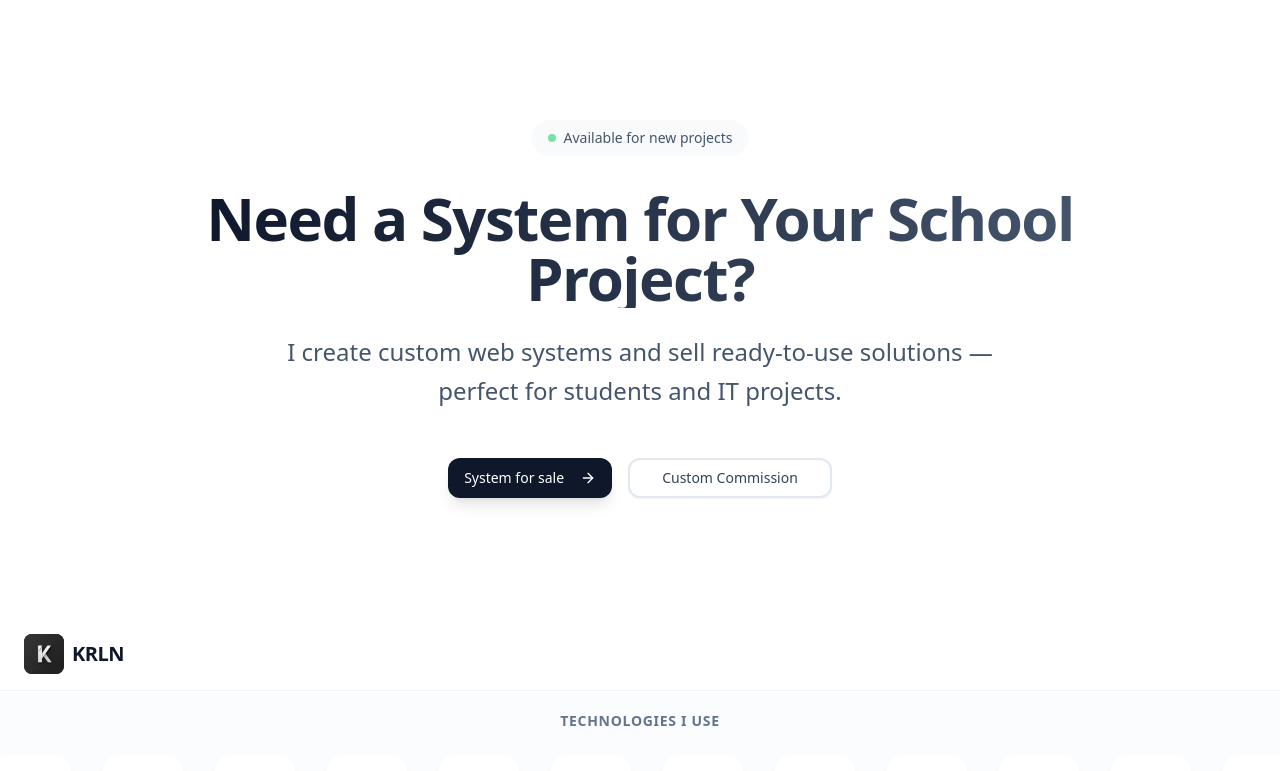
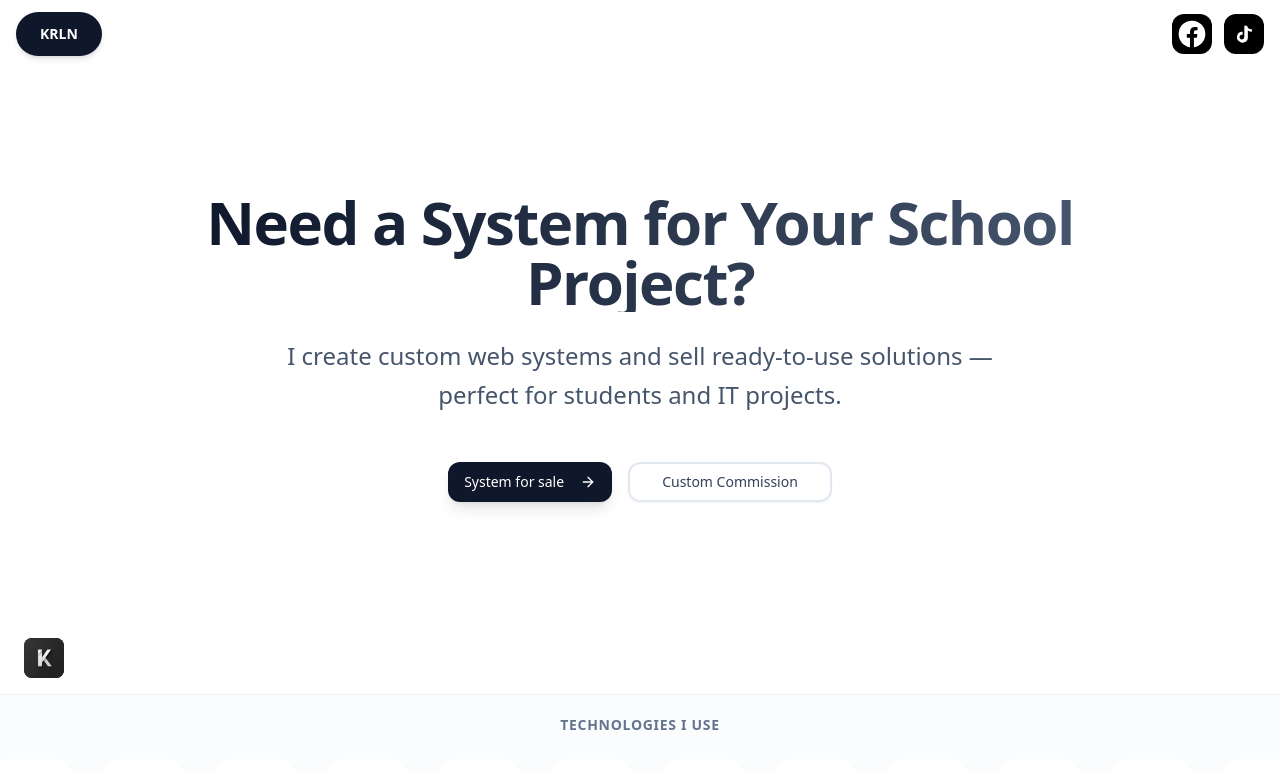
Before and after one commit to Kreliannn/commision_portfolio, a Next.js app: page / in a window 1280 px wide. Shown: the top 771 px of the page. Built offline with nearby package versions, Linux system fonts and the light colour scheme; grey boxes are pictures that could not be loaded.

Commit message:
update hero section add contacts

```diff
--- a/src/app/components/heroSection.tsx
+++ b/src/app/components/heroSection.tsx
@@ -6,10 +6,9 @@ export default function HeroSection() {
 
     return (
       <div className="max-w-4xl mx-auto text-center">
-          <div className="inline-flex items-center gap-2 bg-slate-50 rounded-full px-4 py-2 text-sm font-medium text-slate-600 mb-8">
-            <div className="w-2 h-2 bg-green-500 rounded-full animate-pulse"></div>
-            Available for new projects
-          </div>
+
+
+          <br /><br /><br />
           <h1 className="text-4xl md:text-6xl font-bold tracking-tight mb-6 bg-gradient-to-r from-slate-900 to-slate-600 bg-clip-text text-transparent">
             Need a System for Your School Project?
           </h1>
--- a/src/app/components/navbar.tsx
+++ b/src/app/components/navbar.tsx
@@ -17,7 +17,7 @@ export default function Navbar() {
               className="w-full h-full rounded-lg object-cover group-hover:scale-105 transition-transform duration-300"
             />
           </div>
-          <span className="text-xl font-semibold tracking-tight">KRLN</span>
+
         </div>
 
         {pathname !== "/" && (
--- a/src/app/page.tsx
+++ b/src/app/page.tsx
@@ -7,17 +7,54 @@ import TransactionMobile from "./components/transactionImgMobile"
 import TransactionDesktop from "./components/transactionImgDesktop"
 import CommissionSection from "./components/commisionSection"
 import HeroSection from "./components/heroSection"
-
+import Link from "next/link"
 
 
 export default function HomePage() {
 
   return (
-    <div className="min-h-screen bg-white text-slate-900 font-sans antialiased">
+    <div className="min-h-screen bg-white text-slate-900 font-sans antialiased relative">
+
+   <div className="absolute top-3 w-full flex justify-between items-center px-4">
+      {/* Left item */}
+      <div className="bg-slate-900 rounded-full px-6 py-3 shadow-md text-sm font-bold text-white">
+        <h1>KRLN</h1>
+      </div>
+
+      {/* Right items */}
+      <div className="flex items-center gap-3">
+        <a  href="https://www.facebook.com/profile.php?id=61577572921830" target="_blank" rel="noopener noreferrer" className="z-50">
+            <div className=" text-white w-12 h-12 rounded-xl flex items-center justify-center bg-[#000000] transition-colors duration-300 md:w-10 md:h-10">
+              <svg
+                xmlns="http://www.w3.org/2000/svg"
+                className="w-8 h-8 "
+                fill="currentColor"
+                viewBox="0 0 24 24"
+              >
+                <path d="M22 12a10 10 0 1 0-11.5 9.87v-6.99h-2.4V12h2.4v-1.6c0-2.37 1.41-3.69 3.56-3.69 1.03 0 2.1.18 2.1.18v2.31h-1.18c-1.17 0-1.54.73-1.54 1.48V12h2.63l-.42 2.88h-2.21v6.99A10 10 0 0 0 22 12z" />
+              </svg>
+            </div>
+        </a>
+
+
+        <a href="https://www.tiktok.com/@krelq" target="_blank" rel="noopener noreferrer"  className="z-50">
+          <div className="text-white w-12 h-12 rounded-xl flex items-center justify-center bg-[#000000] transition-colors duration-300 md:w-10 md:h-10">
+            <svg className="w-6 h-6 md:w-5 md:h-5" viewBox="0 0 24 24" fill="currentColor">
+              <path d="M19.59 6.69a4.83 4.83 0 0 1-3.77-4.25V2h-3.45v13.67a2.89 2.89 0 0 1-5.2 1.74 2.89 2.89 0 0 1 2.31-4.64 2.93 2.93 0 0 1 .88.13V9.4a6.84 6.84 0 0 0-.88-.05A6.33 6.33 0 0 0 5.76 20.5a6.34 6.34 0 0 0 10.86-4.43V7.83a8.2 8.2 0 0 0 4.77 1.52v-3.4a4.85 4.85 0 0 1-1.8-.26z" />
+            </svg>
+          </div>
+        </a>
 
 
 
-      <section className="px-6 py-18 md:py-30">
+
+      </div>
+
+    </div>
+
+
+
+      <section className="px-6 py-18 md:py-30 relative" >
         <HeroSection />
       </section>
 
```
